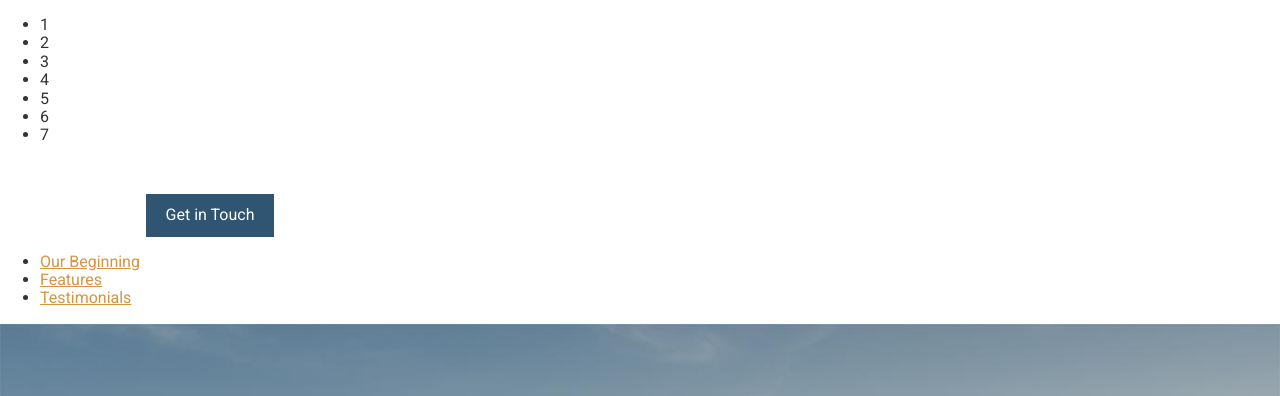
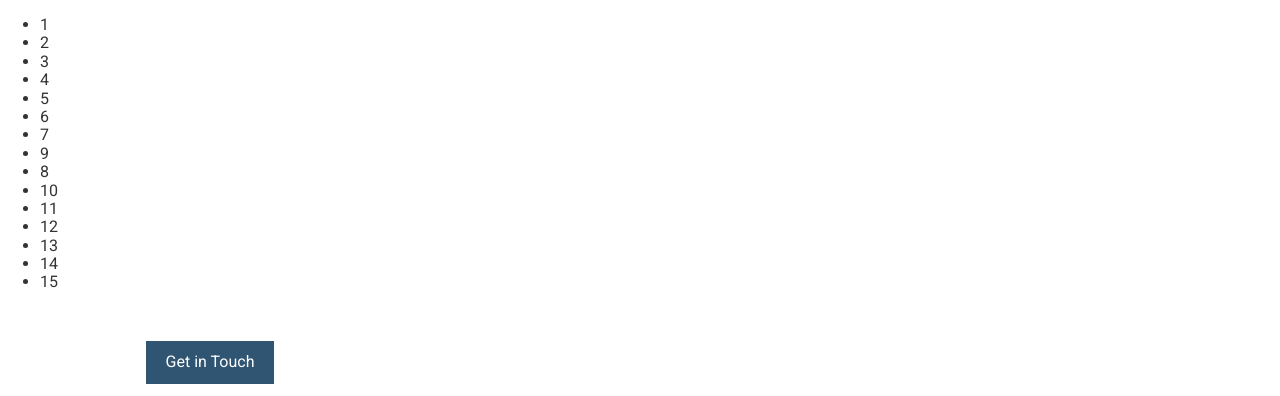
Before and after one commit to MetaFM/travel-site, a website: page app/index.html in a window 1280 px wide. Shown: the top 396 px of the page. Drawn offline with Linux system fonts and the light colour scheme.

Commit message:
count to fiften

```diff
--- a/app/index.html
+++ b/app/index.html
@@ -17,6 +17,14 @@
     <li>5</li>
     <li>6</li>
     <li>7</li>
+    <li>9</li>
+    <li>8</li>
+    <li>10</li>
+    <li>11</li>
+    <li>12</li>
+    <li>13</li>
+    <li>14</li>
+    <li>15</li>
   </ul>
   <header>
     <img src="assets/images/icons/clear-view-escapes.svg">
```
